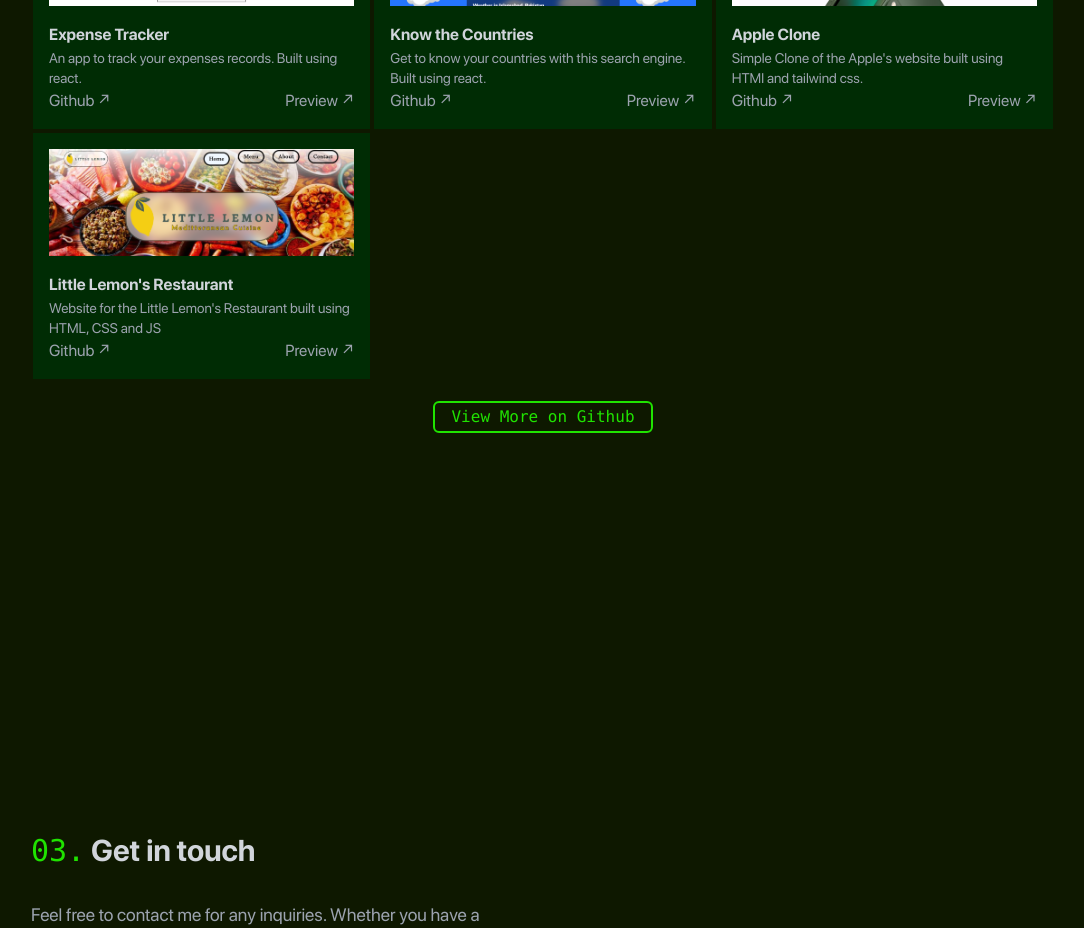
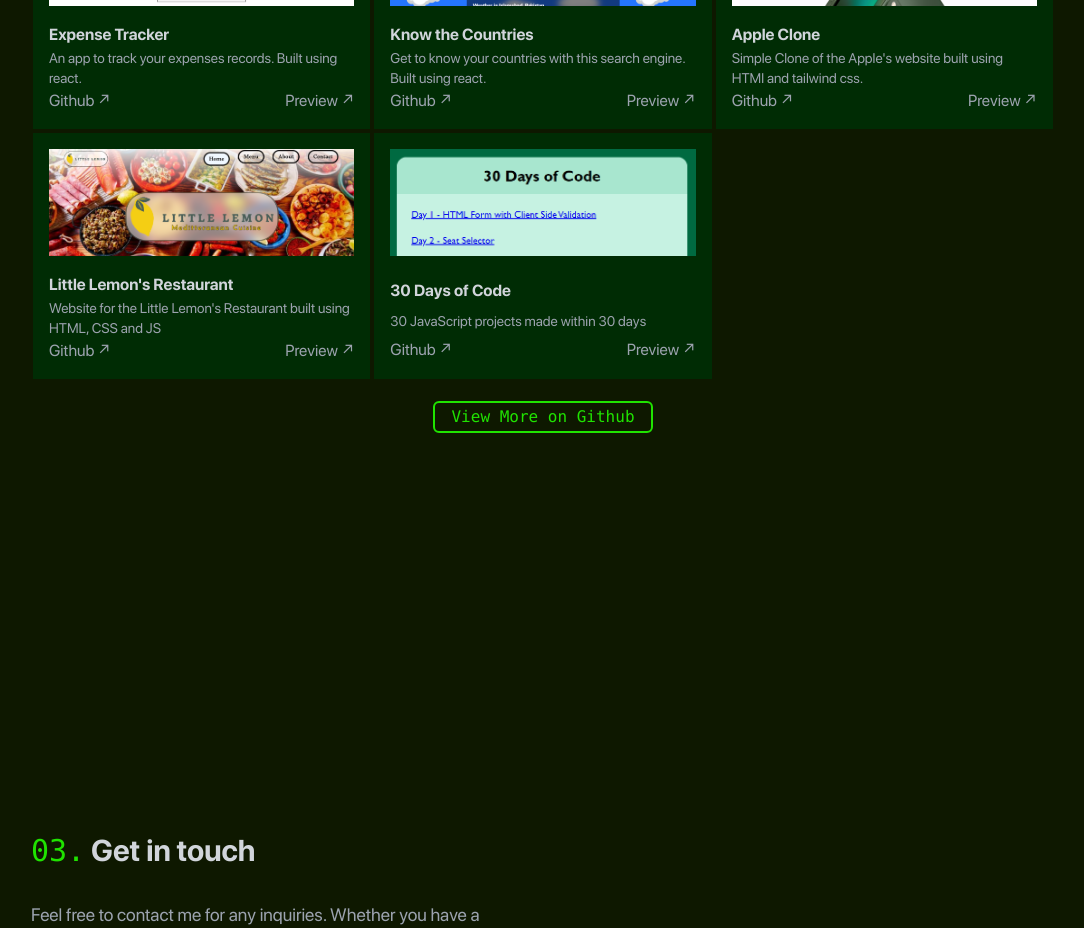
Before and after one commit to urwah1248/portfolioV2, a React (Create React App) app: page / in a window 1280 px wide. Shown: the part 1980-2908 px from the top of the page, without its empty margins (97-1181 px from the left). Built offline with nearby package versions, Linux system fonts and the light colour scheme; the HTML template or start-up script is replaced by a standard one.

Commit message:
added a project

```diff
--- a/src/projects.js
+++ b/src/projects.js
@@ -2,6 +2,7 @@
 import p2 from './media/project2.png'
 import p3 from './media/project3.png'
 import p4 from './media/project4.png'
+import p5 from './media/project5.png'
 
 
 const projects = [
@@ -31,6 +32,12 @@
         img: p4,
         repo: "https://github.com/urwah1248/Little-Lemon-Restaurant-Website",
         prev: "https://urwah1248.github.io/Little-Lemon-Restaurant-Website/"
+    },{
+        title: "30 Days of Code",
+        detail: "30 JavaScript projects made within 30 days",
+        img: p5,
+        repo: "https://github.com/urwah1248/30-Days-Of-Code",
+        prev: "https://urwah1248.github.io/30-Days-Of-Code"
     }
 ]
 
```
Also changed, not shown: src/media/project5.png (added), 1 other file (tests, documents, lock files or other folders).
